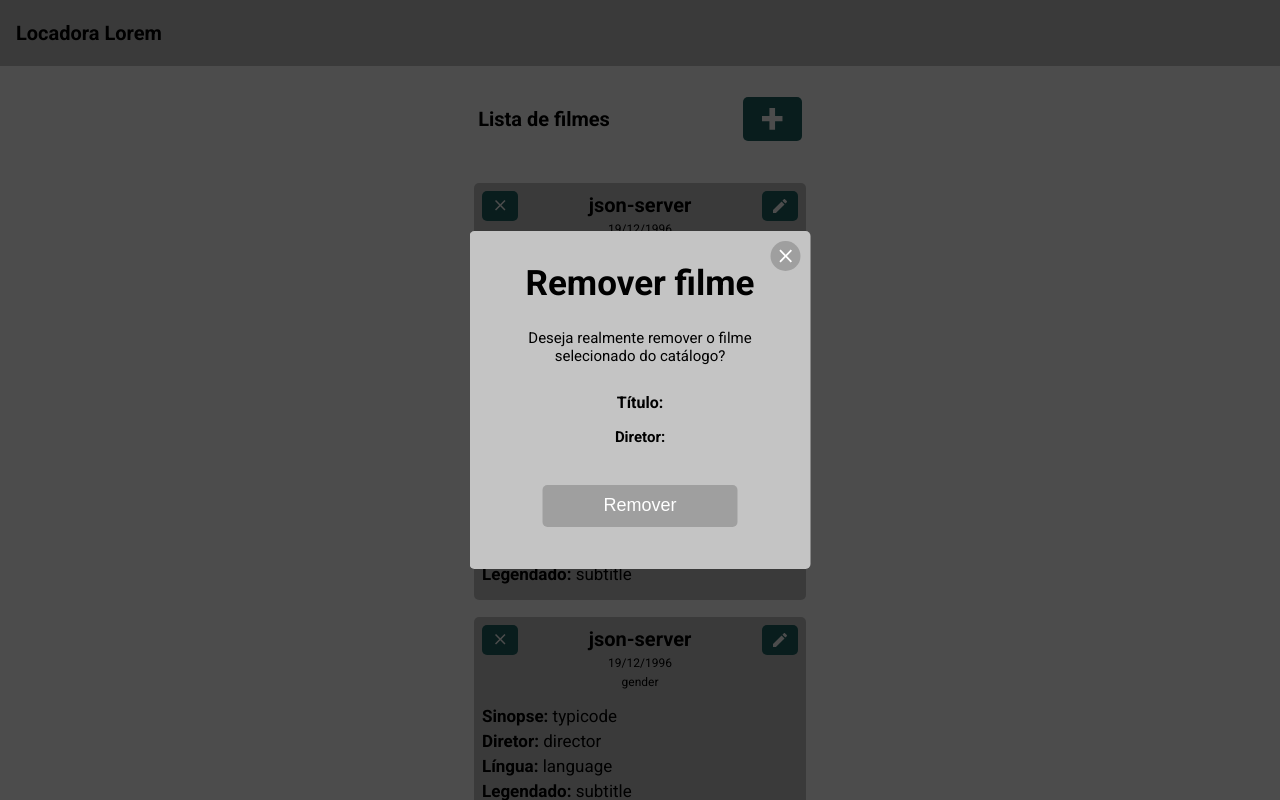
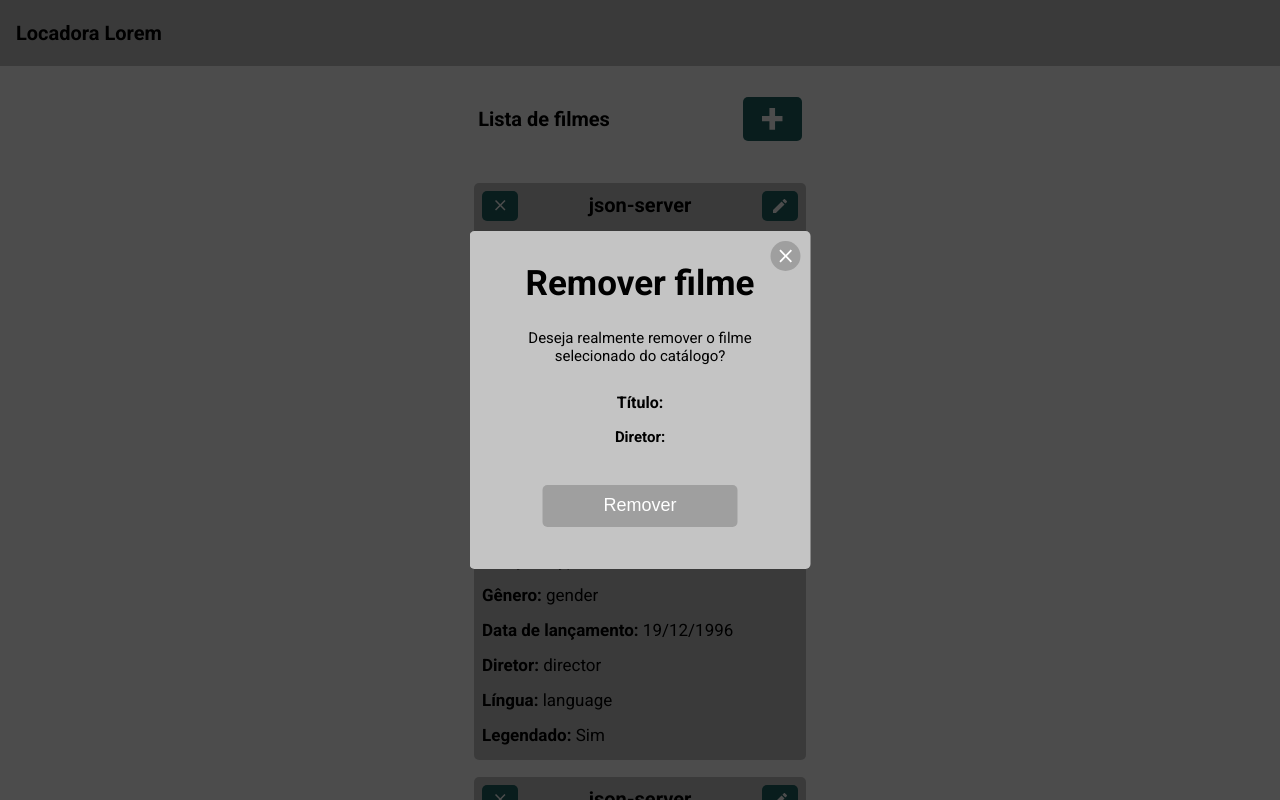
Before and after one commit to jpsant/selecao-krs, a React (Create React App) app: page / in a window 1280 px wide. Shown: the top 800 px of the page. Built offline with nearby package versions, Linux system fonts and the light colour scheme; data requests are answered from the project's data file.

Commit message:
adjusted the height of the Modal and restructured the MovieCard component

```diff
--- a/src/components/ui/molecules/Modal/styles.scss
+++ b/src/components/ui/molecules/Modal/styles.scss
@@ -3,7 +3,7 @@
   top: 50%;
   transform: translate( -50%, -50%);
   position: fixed;
-  z-index: 999;
+  z-index: 99999;
   display: flex;
   flex-direction: column;
   align-items: center;
--- a/src/components/ui/molecules/MovieCard/index.js
+++ b/src/components/ui/molecules/MovieCard/index.js
@@ -15,11 +15,15 @@
       </div>
       <div className="movieCard__title">
         <h1>{movie.title}</h1>
-        <h3>{movie.launchDate}</h3>
-        <h3>{movie.gender}</h3>
       </div>
       <div className="movieCard__sinopsis">
         <h2>Sinopse: <span>{movie.sinopsis}</span></h2>
+      </div>
+      <div className="movieCard__gender">
+        <h2>Gênero: <span>{movie.gender}</span></h2>
+      </div>
+      <div className="movieCard__launchDate">
+        <h2>Data de lançamento: <span>{movie.launchDate}</span></h2>
       </div>
       <div className="movieCard__director">
         <h2>Diretor: <span>{movie.director}</span></h2>
@@ -28,7 +32,7 @@
         <h2>Língua: <span>{movie.language}</span></h2>
       </div>
       <div className="movieCard__subtitle">
-        <h2>Legendado: <span>{movie.subtitle}</span></h2>
+        <h2>Legendado: <span>{movie.subtitle ? "Sim" : "Não"}</span></h2>
       </div>
     </div>
   );
--- a/src/components/ui/molecules/MovieCard/styles.scss
+++ b/src/components/ui/molecules/MovieCard/styles.scss
@@ -5,7 +5,6 @@
   align-items: center;
   justify-content: center;
   width: 316px;
-  height: 200px;
   background: #c4c4c4;
   border-radius: 5px;
   margin-bottom: 17px;
@@ -48,12 +47,45 @@
   &__sinopsis {
     display: flex;
     width: 100%;
-    height: 20px;
     margin-bottom: 5px;
-    margin-top: 50px;
+    margin-top: 70px;
 
     h2 {
       font-size: 17px;
+      margin: 0;
+      margin-bottom: 10px;
+
+      span {
+        font-weight: 300;
+      }
+    }
+  }
+
+  &__gender {
+    display: flex;
+    width: 100%;
+    margin-bottom: 5px;
+
+    h2 {
+      font-size: 17px;
+      margin: 0;
+      margin-bottom: 10px;
+
+      span {
+        font-weight: 300;
+      }
+    }
+  }
+
+  &__launchDate {
+    display: flex;
+    width: 100%;
+    margin-bottom: 5px;
+
+    h2 {
+      font-size: 17px;
+      margin: 0;
+      margin-bottom: 10px;
 
       span {
         font-weight: 300;
@@ -62,13 +94,14 @@
   }
 
   &__director {
-    height: 20px;
     display: flex;
     width: 100%;
     margin-bottom: 5px;
 
     h2 {
       font-size: 17px;
+      margin: 0;
+      margin-bottom: 10px;
 
       span {
         font-weight: 300;
@@ -77,13 +110,14 @@
   }
 
   &__language {
-    height: 20px;
     display: flex;
     width: 100%;
     margin-bottom: 5px;
 
     h2 {
       font-size: 17px;
+      margin: 0;
+      margin-bottom: 10px;
 
       span {
         font-weight: 300;
@@ -92,13 +126,14 @@
   }
 
   &__subtitle {
-    height: 20px;
     display: flex;
     width: 100%;
     margin-bottom: 5px;
 
     h2 {
       font-size: 17px;
+      margin: 0;
+      margin-bottom: 10px;
 
       span {
         font-weight: 300;
```
